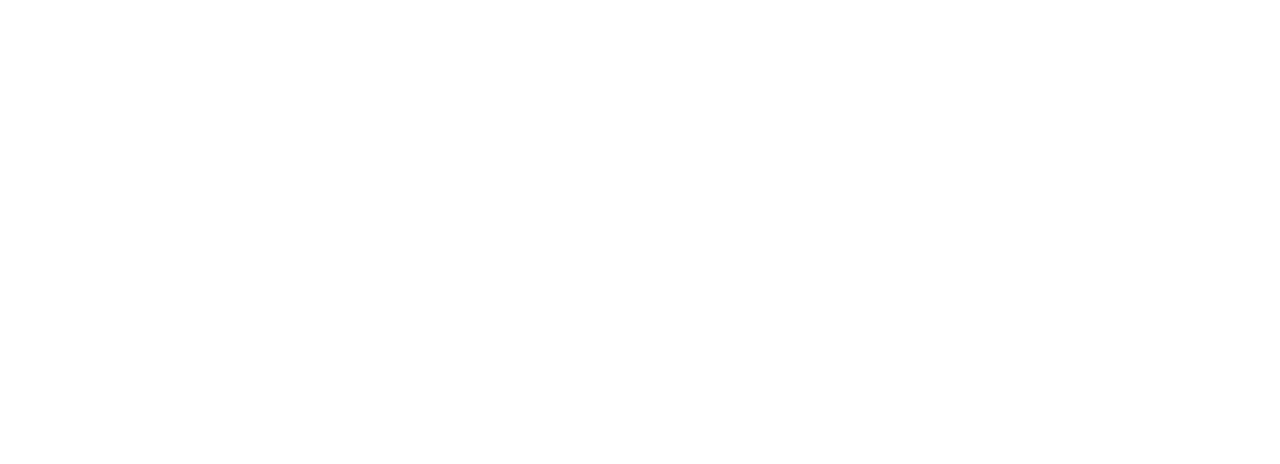
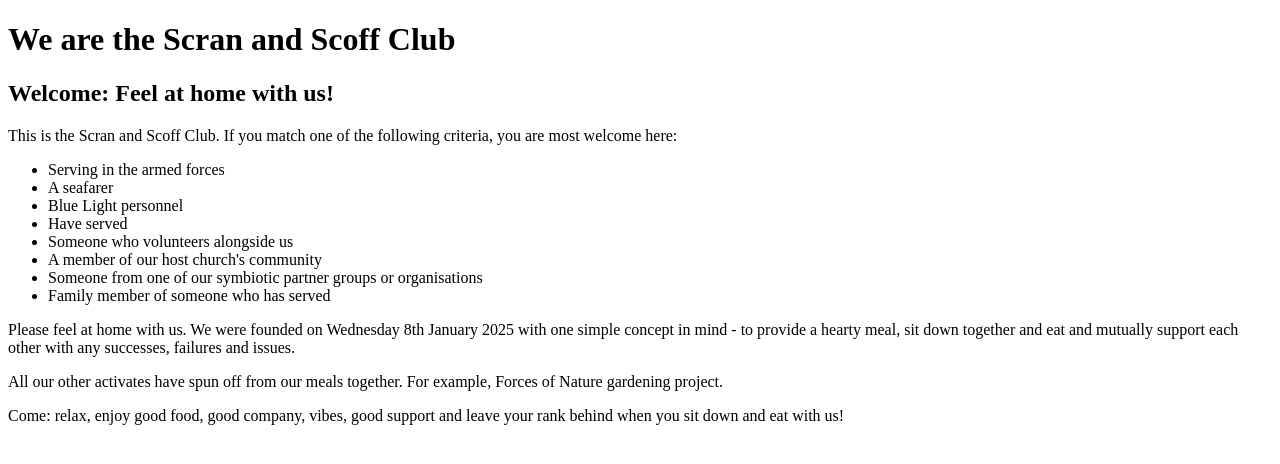
Before and after one commit to SobiahSelvarajah/ss-scran-scoff-sprint1, a plain HTML site: page index.html in a window 1280 px wide. Drawn offline with Linux system fonts and the light colour scheme.

Commit message:
index.html: homepage html added

```diff
--- a/index.html
+++ b/index.html
@@ -10,5 +10,69 @@
 </head>
 <body>
 
+    <!-- Home page -->
+    <div class="homepage">
+        <h1 class="homepage__heading">
+            We are the Scran and Scoff Club
+        </h1>
+        <h2 class="homepage__subheading">
+            Welcome: Feel at home with us!
+        </h2>
+        <p class="homepage__listTopLine">
+            This is the Scran and Scoff Club.
+            If you match one of the following
+            criteria, you are most welcome here:
+        </p>
+        <ul class="hompepage__list">
+            <li class="homepage__listItem">
+                Serving in the armed forces
+            </li>
+            <li class="homepage__listItem">
+                A seafarer
+            </li>
+            <li class="homepage__listItem">
+                Blue Light personnel
+            </li>
+            <li class="homepage__listItem">
+                Have served
+            </li>
+            <li class="homepage__listItem">
+                Someone who volunteers alongside us
+            </li>
+            <li class="homepage__listItem">
+                A member of our host church's
+                community
+            </li>
+            <li class="homepage__listItem">
+                Someone from one of our symbiotic
+                partner groups or organisations
+            </li>
+            <li class="homepage__listItem">
+                Family member of someone who
+                has served
+            </li>
+        </ul>
+        <!-- bold -->
+         <p class="homepage__timeText">
+            Please feel at home with us. We were
+            founded on Wednesday 8th January 2025
+            with one simple concept in mind - to
+            provide a hearty meal, sit down
+            together and eat and mutually support
+            each other with any successes, failures
+            and issues.
+         </p>
+         <p class="homepage__activatesText">
+            All our other activates have spun off
+            from our meals together. For example,
+            Forces of Nature gardening project.
+         </p>
+         <p class="homepage__endText">
+            Come: relax, enjoy good food, good
+            company, vibes, good support and leave
+            your rank behind when you sit down and
+            eat with us!
+         </p>
+    </div>
 </body>
 </html>
```
